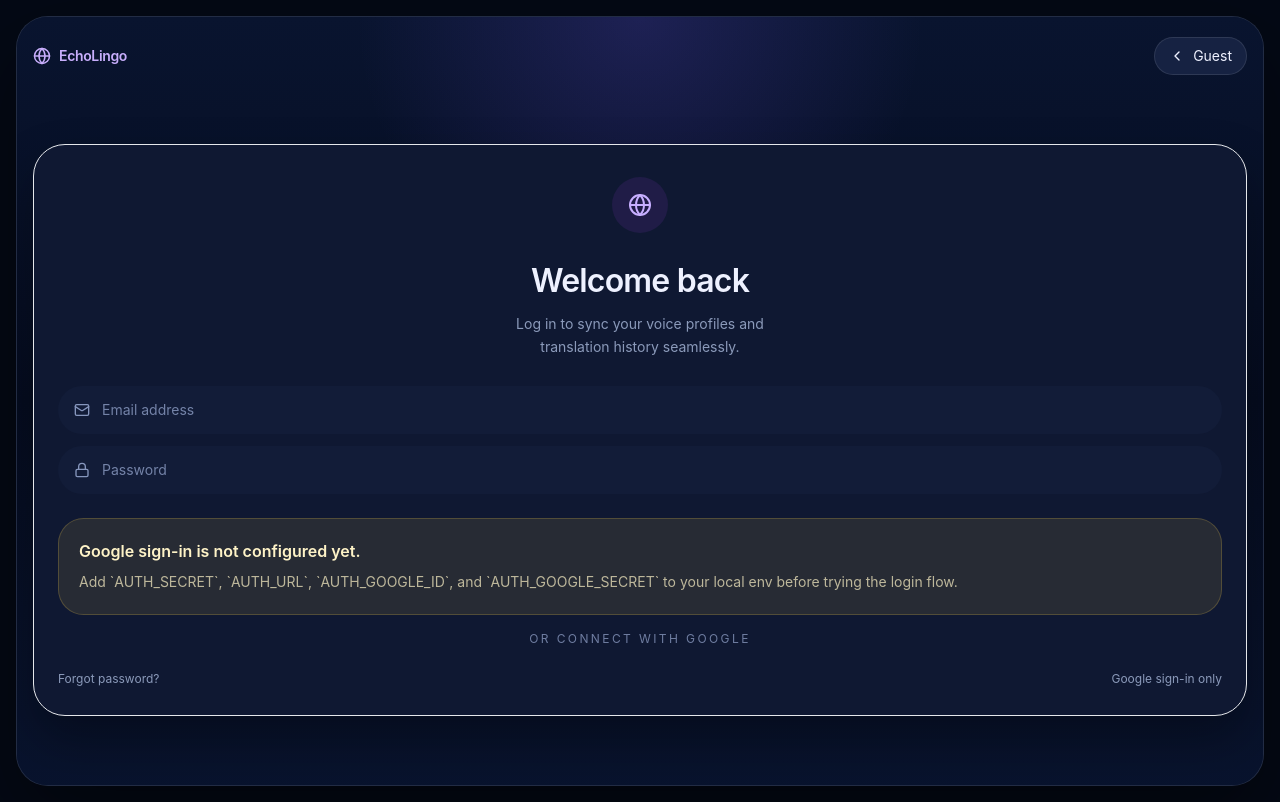
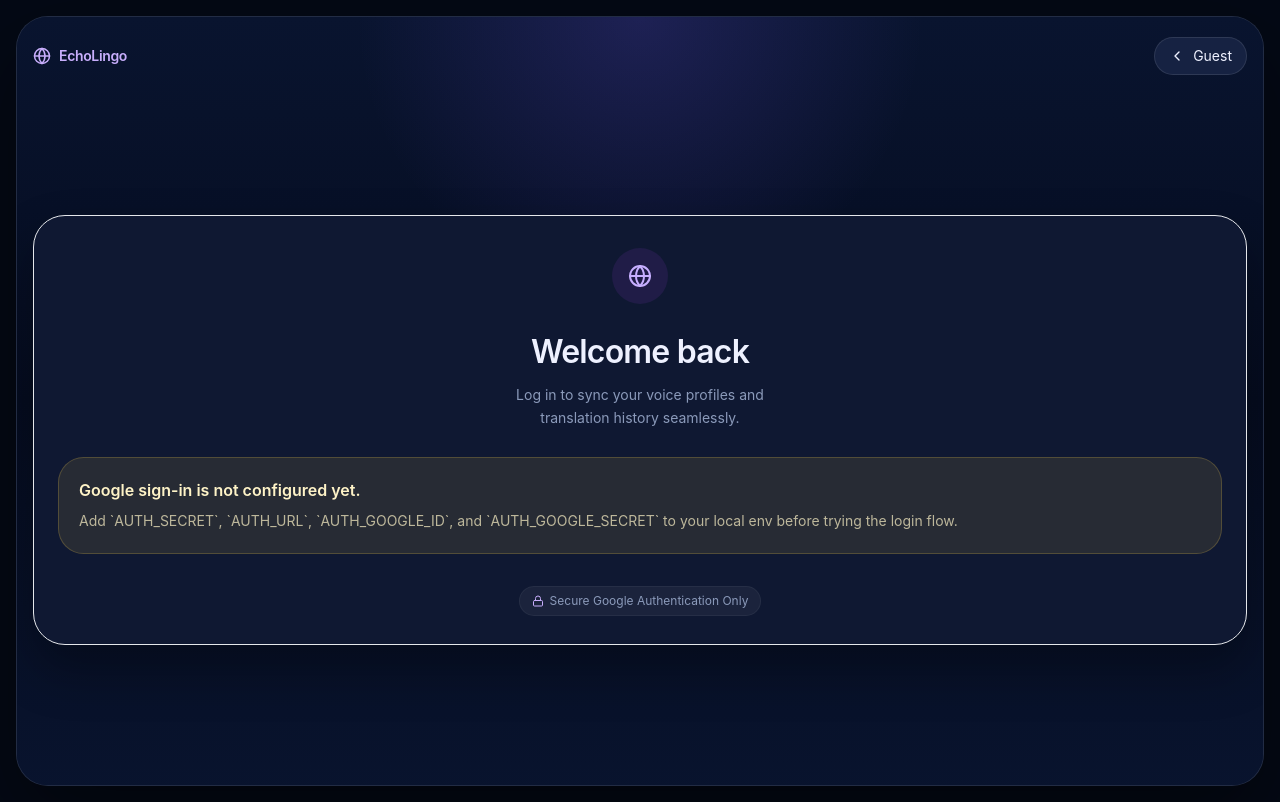
Before and after one commit to LJebry/EchoLingo, a Next.js app: page /login in a window 1280 px wide. Built offline with nearby package versions, Linux system fonts and the light colour scheme; no server answers.

Commit message:
style: remove email/password inputs to enforce exclusive Google sign-in

```diff
--- a/src/app/login/page.tsx
+++ b/src/app/login/page.tsx
@@ -77,12 +77,7 @@ export default async function LoginPage({ searchParams }: LoginPageProps) {
               </p>
             </div>
 
-            <div className="mt-7 space-y-3">
-              <FauxInput icon={<Mail className="h-4 w-4" />} label="Email address" />
-              <FauxInput icon={<Lock className="h-4 w-4" />} label="Password" />
-            </div>
-
-            <div className="mt-6">
+            <div className="mt-7 space-y-6">
               {isGoogleAuthConfigured ? (
                 <GoogleSignInButton className="w-full" redirectTo={redirectTo} />
               ) : (
@@ -96,16 +91,13 @@ export default async function LoginPage({ searchParams }: LoginPageProps) {
               )}
             </div>
 
-            <p className="mt-4 text-center text-xs uppercase tracking-[0.2em] text-[#6f7da1]">
-              Or connect with Google
-            </p>
+            <div className="mt-8 flex items-center justify-center text-xs text-[#8b9aba]">
+              <span className="flex items-center gap-1.5 rounded-full bg-white/5 px-3 py-1.5 border border-white/5">
+                <Lock size={12} className="text-[#c8aefc]" />
+                Secure Google Authentication Only
+              </span>
+            </div>
 
-            <div className="mt-6 flex items-center justify-between text-xs text-[#8b9aba]">
-              <Link href="/" className="hover:text-[#d6caff]">
-                Forgot password?
-              </Link>
-              <span>Google sign-in only</span>
-            </div>
           </section>
         </div>
       </div>
```
